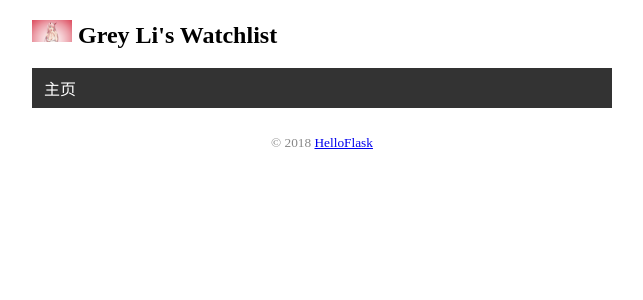
After one commit to lffzdd/watchlist, a Flask app: page /base in a window 1280 px wide. The commit adds this page. Shown: the top 300 px of the page, without its empty margins (318-961 px from the left). Run offline with Flask 3, Linux system fonts and the light colour scheme.

Commit message:
模板优化

```diff
--- a/app.py
+++ b/app.py
@@ -14,7 +14,7 @@ if WIN:  # 如果是Windows系统，使用三个斜线
 else:  # 否则使用四个斜线
     prefix = 'sqlite:////'
 
-app = Flask(__name__)
+app = Flask(__name__)  # type:Flask
 app.config['SQLALCHEMY_DATABASE_URI'] = prefix + os.path.join(app.root_path, 'data.db')
 app.config['SQLALCHEMY_TRACK_MODIFICATIONS'] = False  # 关闭对模型修改的监控
 # 在扩展类实例化前加载配置
@@ -103,19 +103,38 @@ def forge():
         {'title': 'The Pork of Music', 'year': '2012'},
     ]
 
-    user=User(name=name)
+    user = User(name=name)
     db.session.add(user)
     for m in movies:
-        movie=Movie(title=m['title'],year=m['year'])
+        movie = Movie(title=m['title'], year=m['year'])
         db.session.add(movie)
     db.session.commit()
     click.echo('Done.')
 
+
+@app.context_processor
+def inject_user():  # 函数名可以随意修改
+    user = User.query.first()
+    return dict(user=user)  # 需要返回字典，等同于 return {'user': user}
+
+
 @app.route('/index')
+# type: Flask
 def index():
     user = User.query.first()
     movies = Movie.query.all()
-    return render_template('index.html', user=user, movies=movies)
+    return render_template('index.html', movies=movies)
+
+
+@app.route('/base')
+def base():
+    return render_template('base.html')
+
+
+@app.errorhandler(404)  # 传入要处理的错误代码
+def page_not_found(e):  # 接受异常对象作为参数
+    user = User.query.first()
+    return render_template('404.html'), 404  # 返回模板和状态码
 
 
 if __name__ == '__main__':
--- a/static/style.css
+++ b/static/style.css
@@ -16,7 +16,7 @@ footer {
 
 /* 头像 */
 .avatar {
-    /*width: 40px;*/
+    width: 40px;
 }
 
 /* 电影列表 */
@@ -33,7 +33,7 @@ footer {
 }
 
 .movie-list li:last-child {
-    border-bottom:none;
+    border-bottom: none;
 }
 
 .movie-list li:hover {
@@ -46,3 +46,42 @@ footer {
     margin: 0 auto;
     height: 100px;
 }
+
+.float-right {
+    float: right;
+}
+
+/* 导航栏 */
+nav ul {
+    list-style-type: none;
+    margin: 0;
+    padding: 0;
+    overflow: hidden;
+    background-color: #333;
+}
+
+nav li {
+    float: left;
+}
+
+nav li a {
+    display: block;
+    color: white;
+    text-align: center;
+    padding: 8px 12px;
+    text-decoration: none;
+}
+
+nav li a:hover {
+    background-color: #111;
+}
+
+.imdb {
+    font-size: 12px;
+    font-weight: bold;
+    color: black;
+    text-decoration: none;
+    background: #F5C518;
+    border-radius: 5px;
+    padding: 3px 5px;
+}
--- /dev/null
+++ b/templates/base.html
@@ -0,0 +1,28 @@
+<!DOCTYPE html>
+<html lang="en">
+<head>
+    {% block head %}
+        {# {% block 块名称 %} 作为开始标记，{% endblock %} 或 {% endblock 块名称 %} #}
+        <meta charset="UTF-8">
+        <meta name="viewport" content="width=device-width,initial-scale=1.0">
+        <title>{{ user.name }}'s Watchlist</title>
+        <link rel="icon" href="{{ url_for('static',filename='images/sachi.png') }}">
+        <link rel="stylesheet" href="{{ url_for('static',filename='style.css') }}" type="text/css">
+    {% endblock %}
+</head>
+<body>
+<h2>
+    <img alt="Avatar" class="avatar" src="{{ url_for('static', filename='images/avatar.png') }}">
+    {{ user.name }}'s Watchlist
+</h2>
+<nav>
+    <ul>
+        <li><a href="{{ url_for('index') }}">主页</a></li>
+    </ul>
+</nav>
+{% block content %}{% endblock %}
+<footer>
+    <small>&copy; 2018 <a href="http://helloflask.com/book/3">HelloFlask</a></small>
+</footer>
+</body>
+</html>
```
Also changed, not shown: templates/404.html (added, +26 -0 lines), templates/index.html (+9 -18 lines), static/images/favicon.ico (added), static/images/sachi.png (added).
